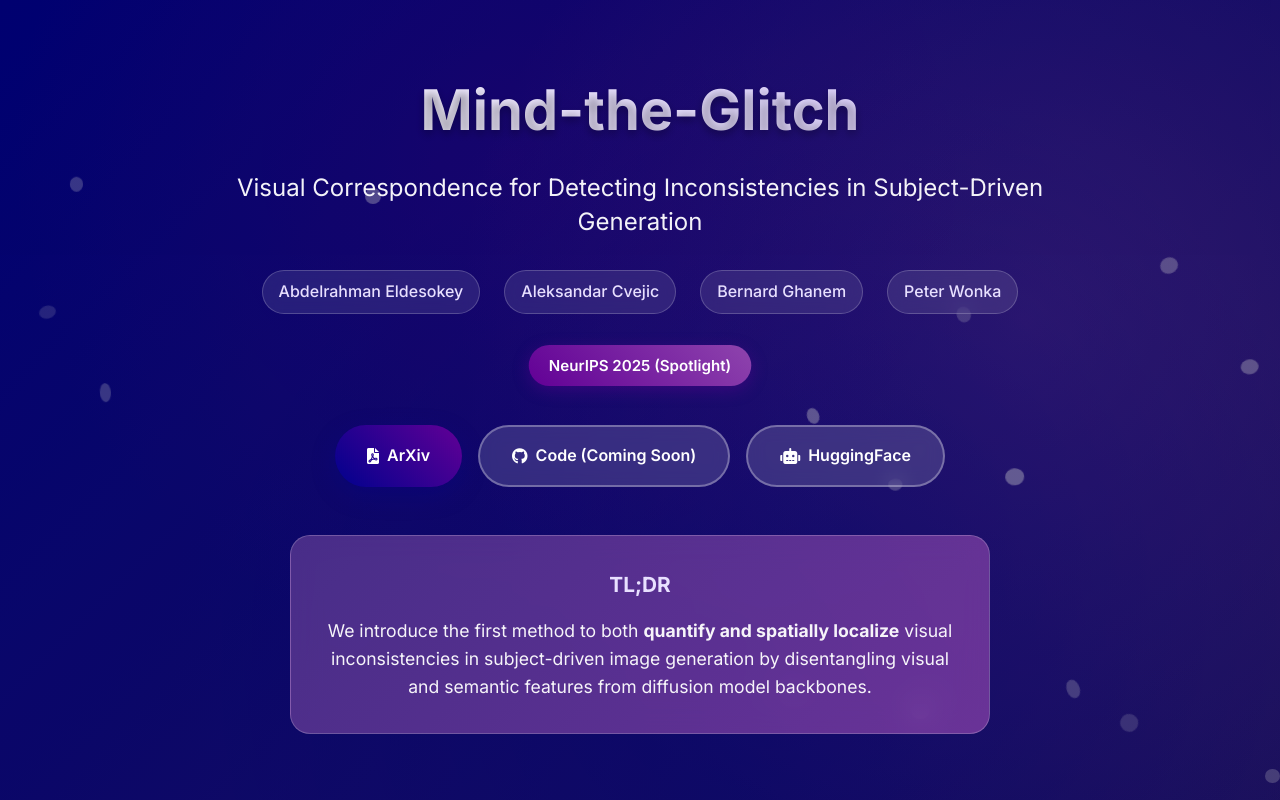
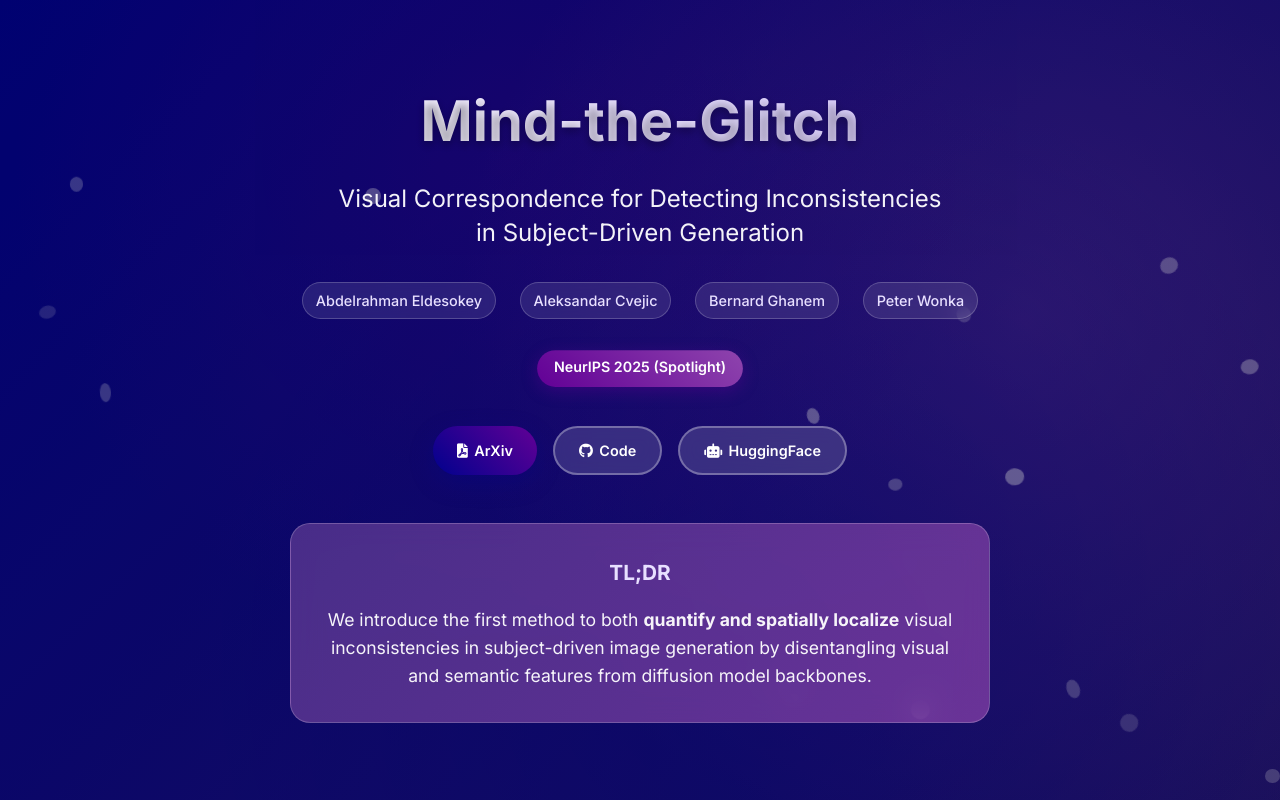
Before and after one commit to abdo-eldesokey/mind-the-glitch, a plain HTML site: page index.html in a window 1280 px wide. Shown: the top 800 px of the page. Drawn offline with Linux system fonts and the light colour scheme.

Commit message:
updated links

```diff
--- a/index.html
+++ b/index.html
@@ -17,7 +17,7 @@
 
 
                 <h1 class="title">Mind-the-Glitch</h1>
-                <h2 class="subtitle">Visual Correspondence for Detecting Inconsistencies in Subject-Driven Generation</h2>
+                <h2 class="subtitle">Visual Correspondence for Detecting Inconsistencies <br> in Subject-Driven Generation</h2>
 
                 <div class="authors">
                     <a href="https://abdo-eldesokey.github.io/" class="author">Abdelrahman Eldesokey</a>
@@ -37,9 +37,9 @@
                     </a>
                     <a href="https://github.com/abdo-eldesokey/mind-the-glitch" class="btn btn-secondary">
                         <i class="fab fa-github"></i>
-                        Code (Coming Soon)
+                        Code
                     </a>
-                    <a href="#" class="btn btn-secondary">
+                    <a href="https://huggingface.co/abdo-eldesokey/mind-the-glitch" class="btn btn-secondary">
                         <i class="fas fa-robot"></i>
                         HuggingFace
                     </a>
--- a/styles.css
+++ b/styles.css
@@ -96,8 +96,9 @@ body {
     color: #e8e0ff;
     text-decoration: none;
     font-weight: 500;
-    padding: 0.5rem 1rem;
-    border-radius: 25px;
+    font-size: 0.9rem;
+    padding: 0.4rem 0.8rem;
+    border-radius: 20px;
     background: rgba(255, 255, 255, 0.1);
     backdrop-filter: blur(10px);
     transition: all 0.3s ease;
@@ -118,10 +119,10 @@ body {
     display: inline-block;
     background: linear-gradient(45deg, #620096, #8e44ad);
     color: white;
-    padding: 0.5rem 1.2rem;
-    border-radius: 20px;
+    padding: 0.4rem 1rem;
+    border-radius: 18px;
     font-weight: 600;
-    font-size: 0.9rem;
+    font-size: 0.85rem;
     box-shadow: 0 4px 15px rgba(98, 0, 150, 0.4);
     animation: pulse 2s infinite;
 }
@@ -137,10 +138,11 @@ body {
 .btn {
     display: inline-flex;
     align-items: center;
-    gap: 0.5rem;
-    padding: 1rem 2rem;
+    gap: 0.4rem;
+    padding: 0.7rem 1.5rem;
     text-decoration: none;
-    border-radius: 50px;
+    border-radius: 40px;
+    font-size: 0.9rem;
     font-weight: 600;
     transition: all 0.3s ease;
     border: 2px solid transparent;
```
